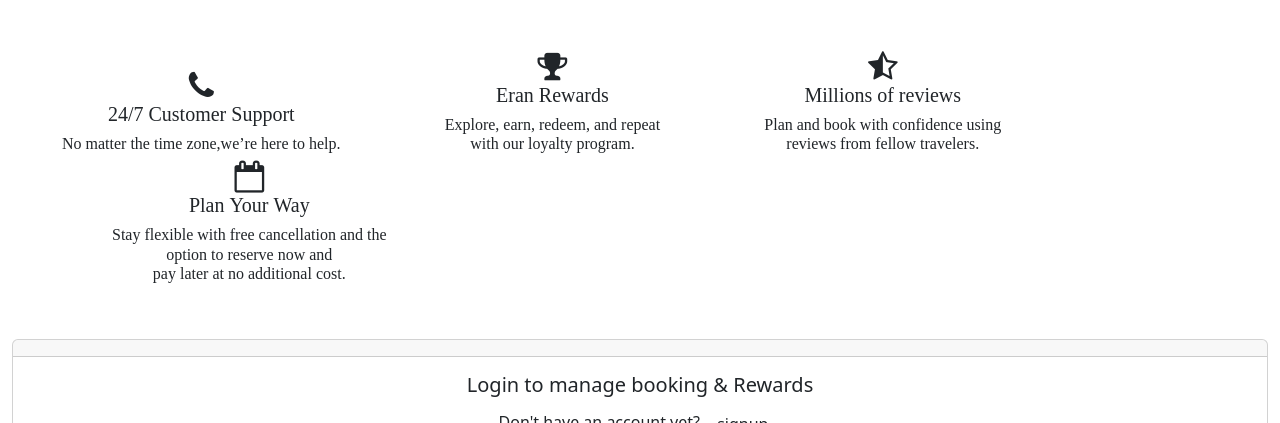
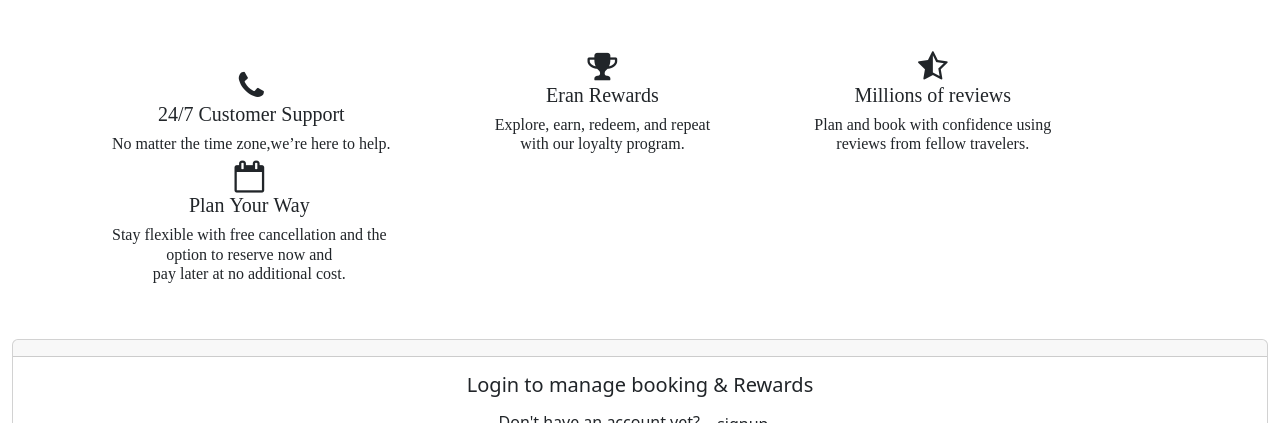
Before and after one commit to Pramod-vishwakarma02/Tour-Travels, a plain HTML site: page index.html in a window 1280 px wide. Shown: the part 677-1100 px from the top of the page. Drawn offline with nearby package versions, Linux system fonts and the light colour scheme.

Commit message:
Update index.html

```diff
--- a/index.html
+++ b/index.html
@@ -195,7 +195,7 @@ animate.min.css" />
 
         <div class="container-fluid">
             <h1 style="text-align: center; text-decoration: wavy;">Why Book With Us?</h1> <br><br>
-            <i class="fa fa-phone fa-2x" aria-hidden="true" style="margin-left: 50px; text-align: center;"><br>
+            <i class="fa fa-phone fa-2x" aria-hidden="true" style="margin-left: 100px; text-align: center;"><br>
                 <h5>24/7 Customer Support</h5>
                 <h6> No matter the time zone,we’re here to help.</h6>
             </i>
```
